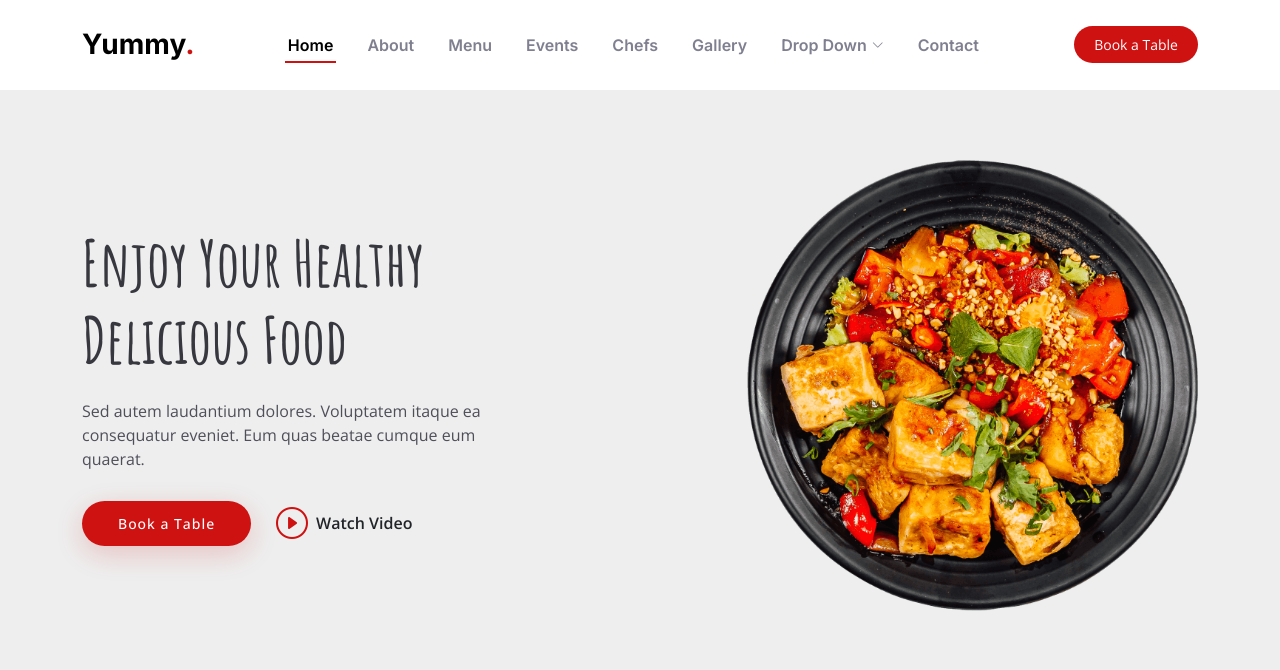
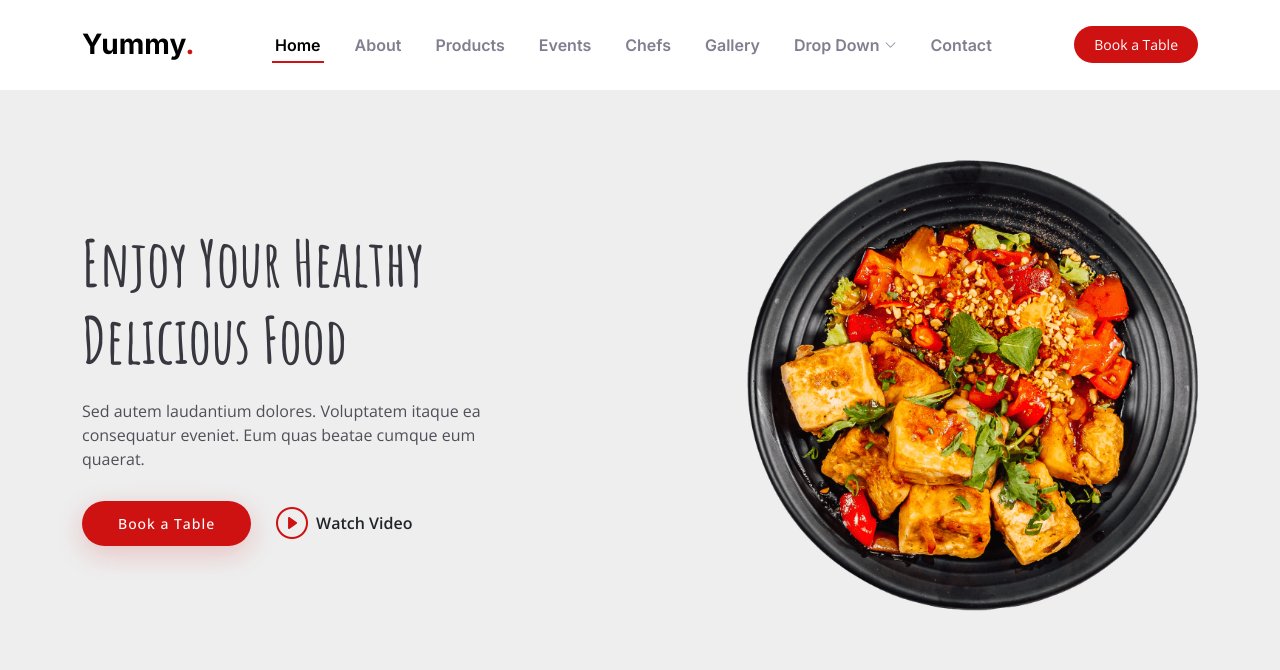
Before and after one commit to Maged-Ghabour/Cafeteria_project, a PHP site: page /index.php in a window 1280 px wide. Shown: the top 670 px of the page. Run offline with PHP 8.4, Linux system fonts and the light colour scheme.

Commit message:
Product Crud

```diff
--- a/includes/head.php
+++ b/includes/head.php
@@ -10,8 +10,8 @@
     <meta content="" name="keywords" />
 
     <!-- Favicons -->
-    <link href="../assets/img/favicon.png" rel="icon" />
-    <link href="../assets/img/apple-touch-icon.png" rel="apple-touch-icon" />
+    <link href="../../Cafeteria_project/assets/img/favicon.png" rel="icon" />
+    <link href="../../Cafeteria_project/assets/img/apple-touch-icon.png" rel="apple-touch-icon" />
 
     <!-- Google Fonts -->
     <link rel="preconnect" href="https://fonts.googleapis.com" />
@@ -19,13 +19,13 @@
     <link href="https://fonts.googleapis.com/css2?family=Open+Sans:ital,wght@0,300;0,400;0,500;0,600;0,700;1,300;1,400;1,600;1,700&family=Amatic+SC:ital,wght@0,300;0,400;0,500;0,600;0,700;1,300;1,400;1,500;1,600;1,700&family=Inter:ital,wght@0,300;0,400;0,500;0,600;0,700;1,300;1,400;1,500;1,600;1,700&display=swap" rel="stylesheet" />
 
     <!-- Vendor CSS Files -->
-    <link href="../assets/vendor/bootstrap/css/bootstrap.min.css" rel="stylesheet" />
-    <link href="../assets/vendor/bootstrap-icons/bootstrap-icons.css" rel="stylesheet" />
-    <link href="../assets/vendor/aos/aos.css" rel="stylesheet" />
-    <link href="../assets/vendor/glightbox/css/glightbox.min.css" rel="stylesheet" />
-    <link href="../assets/vendor/swiper/swiper-bundle.min.css" rel="stylesheet" />
+    <link href="../../Cafeteria_project/assets/vendor/bootstrap/css/bootstrap.min.css" rel="stylesheet" />
+    <link href="../../Cafeteria_project/assets/vendor/bootstrap-icons/bootstrap-icons.css" rel="stylesheet" />
+    <link href="../../Cafeteria_project/assets/vendor/aos/aos.css" rel="stylesheet" />
+    <link href="../../Cafeteria_project/assets/vendor/glightbox/css/glightbox.min.css" rel="stylesheet" />
+    <link href="../../Cafeteria_project/assets/vendor/swiper/swiper-bundle.min.css" rel="stylesheet" />
 
     <!-- Template Main CSS File -->
     <link rel="stylesheet" href="https://cdn.jsdelivr.net/npm/bootstrap@5.2.2/dist/css/bootstrap.min.css" integrity="sha384-Zenh87qX5JnK2Jl0vWa8Ck2rdkQ2Bzep5IDxbcnCeuOxjzrPF/et3URy9Bv1WTRi" crossorigin="anonymous">
-    <link href="../assets/css/main.css" rel="stylesheet" />
+    <link href="../../Cafeteria_project/assets/css/main.css" rel="stylesheet" />
 </head>
--- a/includes/navbar.php
+++ b/includes/navbar.php
@@ -12,7 +12,7 @@
                 <ul>
                     <li><a href="#hero">Home</a></li>
                     <li><a href="#about">About</a></li>
-                    <li><a href="#menu">Menu</a></li>
+                    <li><a href="../../Cafeteria_project/views/Product/index.php">Products</a></li>
                     <li><a href="#events">Events</a></li>
                     <li><a href="#chefs">Chefs</a></li>
                     <li><a href="#gallery">Gallery</a></li>
--- a/includes/scripts.php
+++ b/includes/scripts.php
@@ -3,15 +3,15 @@
 <div id="preloader"></div>
 
 <!-- Vendor JS Files -->
-<script src="../assets/vendor/bootstrap/js/bootstrap.bundle.min.js"></script>
-<script src="../assets/vendor/aos/aos.js"></script>
-<script src="../assets/vendor/glightbox/js/glightbox.min.js"></script>
-<script src="../assets/vendor/purecounter/purecounter_vanilla.js"></script>
-<script src="../assets/vendor/swiper/swiper-bundle.min.js"></script>
-<script src="../assets/vendor/php-email-form/validate.js"></script>
+<script src="../../Cafeteria_project/assets/vendor/bootstrap/js/bootstrap.bundle.min.js"></script>
+<script src="../../Cafeteria_project/assets/vendor/aos/aos.js"></script>
+<script src="../../Cafeteria_project/assets/vendor/glightbox/js/glightbox.min.js"></script>
+<script src="../../Cafeteria_project/assets/vendor/purecounter/purecounter_vanilla.js"></script>
+<script src="../../Cafeteria_project/assets/vendor/swiper/swiper-bundle.min.js"></script>
+<script src="../../Cafeteria_project/assets/vendor/php-email-form/validate.js"></script>
 
 <!-- Template Main JS File -->
-<script src="../assets/js/main.js"></script>
+<script src="../../Cafeteria_project/assets/js/main.js"></script>
 </body>
 
 </html>
--- a/index.php
+++ b/index.php
@@ -486,3 +486,5 @@ include('controllers/DBController.php');
 <?php
 include('includes/footer.php');
 include('includes/scripts.php');
+
+?>
```
